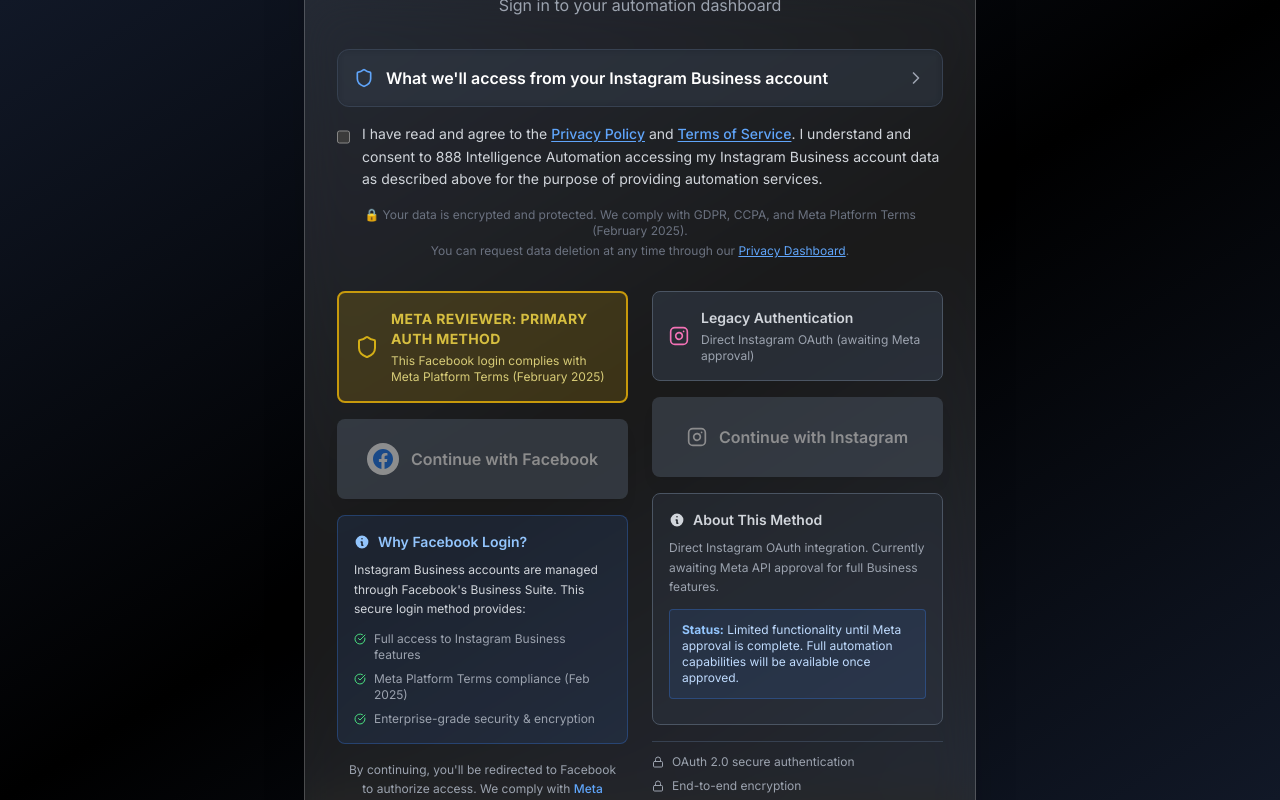
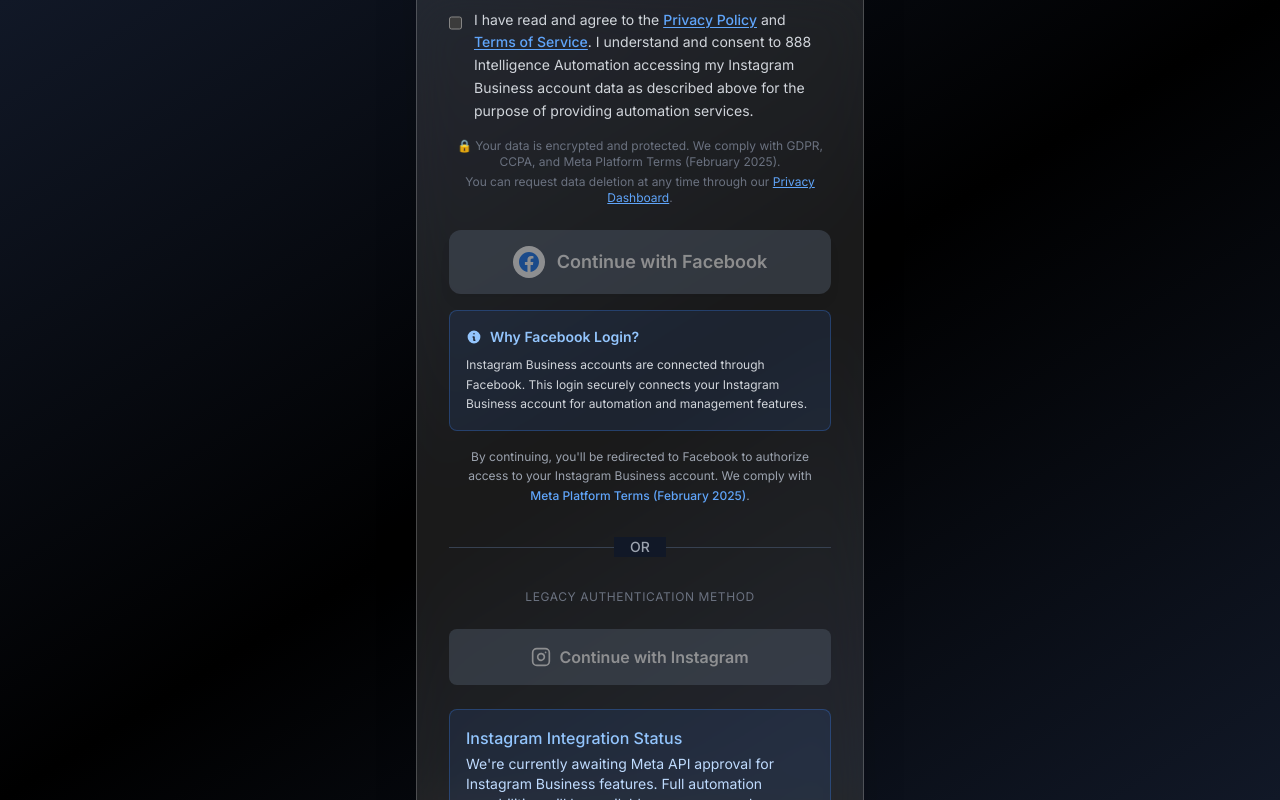
Before and after one commit to C45h888/instagram-automation-dashboard, a React (Vite) app: page /login in a window 1280 px wide. Shown: the top 800 px of the page. Built offline with nearby package versions, Linux system fonts and the light colour scheme.

Commit message:
login page refactor

```diff
--- a/src/pages/Login.tsx
+++ b/src/pages/Login.tsx
@@ -18,24 +18,6 @@ const Login: React.FC = () => {
 
   const [isInstagramLoading, setIsInstagramLoading] = useState(false);
   const [message, setMessage] = useState<{ type: 'info' | 'error' | 'success'; text: string } | null>(null);
-
-  /**
-   * Facebook button loading state
-   * Tracks Facebook OAuth flow progress independently
-   *
-   * @type {boolean}
-   * @default false
-   */
-  const [isFacebookLoading, setIsFacebookLoading] = useState<boolean>(false);
-
-  /**
-   * Combined loading state for global UI effects
-   * Used to disable interactions during any OAuth flow
-   *
-   * @type {boolean}
-   * @computed
-   */
-  const isAnyAuthLoading = isFacebookLoading || isInstagramLoading;
 
   // ============================================
   // CONSENT STATE MANAGEMENT
@@ -358,7 +340,7 @@ const Login: React.FC = () => {
     // ============================================
     // STEP 2: SET LOADING STATE
     // ============================================
-    setIsFacebookLoading(true);
+    setIsInstagramLoading(true);
     setMessage(null);
 
     try {
@@ -470,13 +452,13 @@ const Login: React.FC = () => {
           : 'Facebook login failed. Please try again or contact support.'
       });
     } finally {
-      setIsFacebookLoading(false);
+      setIsInstagramLoading(false);
     }
   };
 
   return (
     <div className="min-h-screen bg-gradient-to-br from-gray-900 via-black to-gray-900 flex items-center justify-center p-4">
-      <div className="bg-white/10 backdrop-blur-xl p-8 rounded-2xl shadow-2xl w-full max-w-2xl border border-white/20 transition-all duration-300">
+      <div className="bg-white/10 backdrop-blur-xl p-8 rounded-2xl shadow-2xl w-full max-w-md border border-white/20">
         {/* Logo */}
         <div className="text-center mb-8">
           <div className="w-16 h-16 mx-auto mb-4 rounded-2xl bg-gradient-to-r from-pink-500 to-orange-500 flex items-center justify-center">
@@ -685,52 +667,25 @@ const Login: React.FC = () => {
         </div>
 
         {/* ============================================ */}
-        {/* TWO-COLUMN AUTHENTICATION GRID              */}
-        {/* Mobile: Stacked | Desktop: Side-by-Side     */}
+        {/* META COMPLIANCE: Facebook Login Section     */}
+        {/* Priority: P0 (CRITICAL for Meta Review)     */}
         {/* ============================================ */}
-        <div className={`
-          grid gap-6 mt-8
-          ${showFacebookLogin && showInstagramLogin
-            ? 'grid-cols-1 md:grid-cols-2'
-            : 'grid-cols-1 max-w-md mx-auto'
-          }
-        `}>
+
+        {showFacebookLogin && (
+          <div className="space-y-4 mb-6">
+
 
             {/* ============================================ */}
-          {/* LEFT COLUMN: Facebook OAuth (Primary Path)  */}
-          {/* ============================================ */}
-          {showFacebookLogin && (
-            <div className="space-y-4 flex flex-col h-full">
-
-              {/* ============================================ */}
-              {/* Meta Reviewer Attention Notice              */}
-              {/* ============================================ */}
-              <div className="bg-yellow-500/20 border-2 border-yellow-500 rounded-lg p-4 animate-pulse">
-                <div className="flex items-center gap-3">
-                  <Shield className="w-6 h-6 text-yellow-400 flex-shrink-0" />
-                  <div>
-                    <h3 className="text-yellow-300 font-bold text-sm uppercase tracking-wide">
-                      Meta Reviewer: Primary Auth Method
-                    </h3>
-                    <p className="text-yellow-200 text-xs mt-1">
-                      This Facebook login complies with Meta Platform Terms (February 2025)
-                    </p>
-                  </div>
-                </div>
-              </div>
-
-              {/* ============================================ */}
-              {/* Facebook Login Button                       */}
+            {/* Facebook Login Button - Meta Compliant     */}
             {/* ============================================ */}
             <button
               onClick={handleFacebookLogin}
-                disabled={!consentGiven || isFacebookLoading || isAnyAuthLoading}
+              disabled={!consentGiven || isInstagramLoading}
               className={`
-                  w-full px-6 py-4 rounded-lg font-semibold text-base
-                  min-h-[80px]
-                  transition-all duration-200 transform
-                  flex items-center justify-center gap-3
-                  ${!consentGiven || isFacebookLoading || isAnyAuthLoading
+                w-full py-4 px-6 rounded-xl font-semibold text-lg
+                flex items-center justify-center space-x-3
+                transition-all duration-300 transform
+                ${!consentGiven || isInstagramLoading
                   ? 'bg-gray-600 cursor-not-allowed opacity-50'
                   : 'bg-[#1877F2] hover:bg-[#166FE5] hover:scale-[1.02] active:scale-[0.98]'
                 }
@@ -740,7 +695,7 @@ const Login: React.FC = () => {
               aria-label="Continue with Facebook to connect Instagram Business account"
               data-testid="facebook-login-button"
             >
-                {isFacebookLoading ? (
+              {isInstagramLoading ? (
                 <div className="flex items-center space-x-3">
                   <svg
                     className="animate-spin h-6 w-6 text-white"
@@ -782,171 +737,119 @@ const Login: React.FC = () => {
               )}
             </button>
 
+
             {/* ============================================ */}
-              {/* Facebook Information Box                    */}
+            {/* User Education Section                      */}
             {/* ============================================ */}
-              <div className="bg-blue-500/10 border border-blue-500/30 rounded-lg p-4 flex-grow">
+            <div className="bg-blue-500/10 border border-blue-500/30 rounded-lg p-4">
               <h3 className="text-blue-300 font-semibold text-sm mb-2 flex items-center">
                 <svg className="w-4 h-4 mr-2" fill="currentColor" viewBox="0 0 20 20">
                   <path fillRule="evenodd" d="M18 10a8 8 0 11-16 0 8 8 0 0116 0zm-7-4a1 1 0 11-2 0 1 1 0 012 0zM9 9a1 1 0 000 2v3a1 1 0 001 1h1a1 1 0 100-2v-3a1 1 0 00-1-1H9z" clipRule="evenodd" />
                 </svg>
                 Why Facebook Login?
               </h3>
-                <p className="text-gray-300 text-xs leading-relaxed mb-3">
-                  Instagram Business accounts are managed through Facebook's Business Suite.
-                  This secure login method provides:
+              <p className="text-gray-300 text-xs leading-relaxed">
+                Instagram Business accounts are connected through Facebook.
+                This login securely connects your Instagram Business account for automation
+                and management features.
               </p>
-                <ul className="space-y-2 text-xs text-gray-400">
-                  <li className="flex items-start">
-                    <CheckCircle className="w-3 h-3 mr-2 mt-0.5 text-green-400 flex-shrink-0" />
-                    <span>Full access to Instagram Business features</span>
-                  </li>
-                  <li className="flex items-start">
-                    <CheckCircle className="w-3 h-3 mr-2 mt-0.5 text-green-400 flex-shrink-0" />
-                    <span>Meta Platform Terms compliance (Feb 2025)</span>
-                  </li>
-                  <li className="flex items-start">
-                    <CheckCircle className="w-3 h-3 mr-2 mt-0.5 text-green-400 flex-shrink-0" />
-                    <span>Enterprise-grade security & encryption</span>
-                  </li>
-                </ul>
             </div>
 
             {/* ============================================ */}
-              {/* Meta Compliance Footer Notice               */}
+            {/* Meta Compliance Notice                      */}
             {/* ============================================ */}
             <p className="text-gray-400 text-xs text-center leading-relaxed px-2">
-                By continuing, you'll be redirected to Facebook to authorize access.
-                We comply with{' '}
+              By continuing, you'll be redirected to Facebook to authorize access to your
+              Instagram Business account. We comply with{' '}
               <span className="text-blue-400 font-medium">
                 Meta Platform Terms (February 2025)
               </span>.
             </p>
-
           </div>
         )}
 
         {/* ============================================ */}
-          {/* RIGHT COLUMN: Instagram OAuth (Legacy)      */}
+        {/* Divider - Only shown in 'both' mode        */}
+        {/* ============================================ */}
+        {showFacebookLogin && showInstagramLogin && (
+          <div className="relative my-8">
+            <div className="absolute inset-0 flex items-center">
+              <div className="w-full border-t border-gray-700"></div>
+            </div>
+            <div className="relative flex justify-center text-sm">
+              <span className="px-4 bg-gray-900 text-gray-400 font-medium">OR</span>
+            </div>
+          </div>
+        )}
+
+        {/* ============================================ */}
+        {/* LEGACY: Instagram OAuth (Preserved)         */}
+        {/* DO NOT MODIFY EXISTING BUTTON CODE          */}
         {/* ============================================ */}
         {showInstagramLogin && (
-            <div className="space-y-4 flex flex-col h-full">
+          <div className="space-y-6">
+            {/* Optional: Label for clarity in 'both' mode */}
+            {showFacebookLogin && (
+              <p className="text-gray-500 text-xs text-center uppercase tracking-wider mb-4">
+                Legacy Authentication Method
+              </p>
+            )}
 
-              {/* ============================================ */}
-              {/* Legacy Method Notice                        */}
-              {/* ============================================ */}
-              <div className="bg-gray-700/50 border border-gray-600 rounded-lg p-4">
-                <div className="flex items-center gap-3">
-                  <Instagram className="w-5 h-5 text-pink-400 flex-shrink-0" />
-                  <div>
-                    <h3 className="text-gray-300 font-semibold text-sm">
-                      Legacy Authentication
-                    </h3>
-                    <p className="text-gray-400 text-xs mt-1">
-                      Direct Instagram OAuth (awaiting Meta approval)
+            <button
+              onClick={handleInstagramLogin}
+              disabled={!consentGiven || isInstagramLoading}
+              className={`w-full py-4 rounded-lg font-semibold transition-all duration-200 transform flex items-center justify-center ${
+                !consentGiven || isInstagramLoading
+                  ? 'bg-gray-600 cursor-not-allowed opacity-50'
+                  : 'bg-gradient-to-r from-pink-500 to-orange-500 hover:from-pink-600 hover:to-orange-600 text-white hover:scale-105'
+              }`}
+            >
+              {isInstagramLoading ? (
+                <span className="flex items-center">
+                  <svg className="animate-spin -ml-1 mr-3 h-5 w-5 text-white" xmlns="http://www.w3.org/2000/svg" fill="none" viewBox="0 0 24 24">
+                    <circle className="opacity-25" cx="12" cy="12" r="10" stroke="currentColor" strokeWidth="4"></circle>
+                    <path className="opacity-75" fill="currentColor" d="M4 12a8 8 0 018-8V0C5.373 0 0 5.373 0 12h4zm2 5.291A7.962 7.962 0 014 12H0c0 3.042 1.135 5.824 3 7.938l3-2.647z"></path>
+                  </svg>
+                  Connecting to Instagram...
+                </span>
+              ) : (
+                <>
+                  <Instagram className="w-5 h-5 mr-2" />
+                  Continue with Instagram
+                </>
+              )}
+            </button>
+
+            {/* OAuth Status Message */}
+            <div className="bg-blue-500/10 border border-blue-500/30 rounded-lg p-4">
+              <div className="flex items-start">
+                <div className="flex-1">
+                  <h3 className="text-blue-300 font-medium mb-1">Instagram Integration Status</h3>
+                  <p className="text-blue-200 text-sm">
+                    We're currently awaiting Meta API approval for Instagram Business features.
+                    Full automation capabilities will be available once approved.
                   </p>
                 </div>
               </div>
             </div>
 
-              {/* ============================================ */}
-              {/* Instagram Login Button                      */}
-              {/* ============================================ */}
-              <button
-                onClick={handleInstagramLogin}
-                disabled={!consentGiven || isInstagramLoading || isAnyAuthLoading}
-                className={`
-                  w-full py-4 rounded-lg font-semibold text-base
-                  min-h-[80px]
-                  transition-all duration-200 transform
-                  flex items-center justify-center gap-3
-                  ${!consentGiven || isInstagramLoading || isAnyAuthLoading
-                    ? 'bg-gray-600 cursor-not-allowed opacity-50'
-                    : 'bg-gradient-to-r from-pink-500 to-orange-500 hover:from-pink-600 hover:to-orange-600 text-white hover:scale-[1.02] active:scale-[0.98]'
-                  }
-                  shadow-lg hover:shadow-xl
-                  focus:outline-none focus:ring-4 focus:ring-pink-500/50
-                `}
-                aria-label="Continue with Instagram (Legacy Method)"
-                data-testid="instagram-login-button"
-              >
-                {isInstagramLoading ? (
-                  <span className="flex items-center space-x-3">
-                    <svg
-                      className="animate-spin h-5 w-5 text-white"
-                      xmlns="http://www.w3.org/2000/svg"
-                      fill="none"
-                      viewBox="0 0 24 24"
-                    >
-                      <circle
-                        className="opacity-25"
-                        cx="12"
-                        cy="12"
-                        r="10"
-                        stroke="currentColor"
-                        strokeWidth="4"
-                      />
-                      <path
-                        className="opacity-75"
-                        fill="currentColor"
-                        d="M4 12a8 8 0 018-8V0C5.373 0 0 5.373 0 12h4zm2 5.291A7.962 7.962 0 014 12H0c0 3.042 1.135 5.824 3 7.938l3-2.647z"
-                      />
-                    </svg>
-                    <span>Connecting to Instagram...</span>
-                  </span>
-                ) : (
-                  <>
-                    <Instagram className="w-5 h-5" />
-                    <span>Continue with Instagram</span>
-                  </>
-                )}
-              </button>
-
-              {/* ============================================ */}
-              {/* Instagram Information Box                   */}
-              {/* ============================================ */}
-              <div className="bg-gray-700/30 border border-gray-600 rounded-lg p-4 flex-grow">
-                <h3 className="text-gray-300 font-semibold text-sm mb-2 flex items-center">
-                  <svg className="w-4 h-4 mr-2" fill="currentColor" viewBox="0 0 20 20">
-                    <path fillRule="evenodd" d="M18 10a8 8 0 11-16 0 8 8 0 0116 0zm-7-4a1 1 0 11-2 0 1 1 0 012 0zM9 9a1 1 0 000 2v3a1 1 0 001 1h1a1 1 0 100-2v-3a1 1 0 00-1-1H9z" clipRule="evenodd" />
-                  </svg>
-                  About This Method
-                </h3>
-                <p className="text-gray-400 text-xs leading-relaxed mb-3">
-                  Direct Instagram OAuth integration. Currently awaiting Meta API approval
-                  for full Business features.
-                </p>
-                <div className="bg-blue-500/10 border border-blue-500/30 rounded p-3">
-                  <p className="text-blue-200 text-xs">
-                    <strong className="text-blue-300">Status:</strong> Limited functionality
-                    until Meta approval is complete. Full automation capabilities will be
-                    available once approved.
-                  </p>
+            {/* Security Features */}
+            <div className="space-y-3 pt-4 border-t border-white/10">
+              <div className="flex items-center text-gray-400 text-sm">
+                <Lock className="w-4 h-4 mr-2" />
+                <span>Secure authentication via Instagram OAuth 2.0</span>
+              </div>
+              <div className="flex items-center text-gray-400 text-sm">
+                <Lock className="w-4 h-4 mr-2" />
+                <span>Your data is encrypted and protected</span>
+              </div>
+              <div className="flex items-center text-gray-400 text-sm">
+                <Lock className="w-4 h-4 mr-2" />
+                <span>Powered by Cloudflare security</span>
               </div>
             </div>
-
-              {/* ============================================ */}
-              {/* Security Features                           */}
-              {/* ============================================ */}
-              <div className="space-y-2 pt-3 border-t border-gray-700">
-                <div className="flex items-center text-gray-400 text-xs">
-                  <Lock className="w-3 h-3 mr-2 flex-shrink-0" />
-                  <span>OAuth 2.0 secure authentication</span>
-                </div>
-                <div className="flex items-center text-gray-400 text-xs">
-                  <Lock className="w-3 h-3 mr-2 flex-shrink-0" />
-                  <span>End-to-end encryption</span>
-                </div>
-                <div className="flex items-center text-gray-400 text-xs">
-                  <Lock className="w-3 h-3 mr-2 flex-shrink-0" />
-                  <span>Cloudflare security layer</span>
-                </div>
-              </div>
-
           </div>
         )}
-
-        </div>
 
         {/* Hidden Admin Portal Link */}
         {/* Subtle footer with hidden admin access */}
```
Lines whose indentation alone changed are shown as unchanged.
